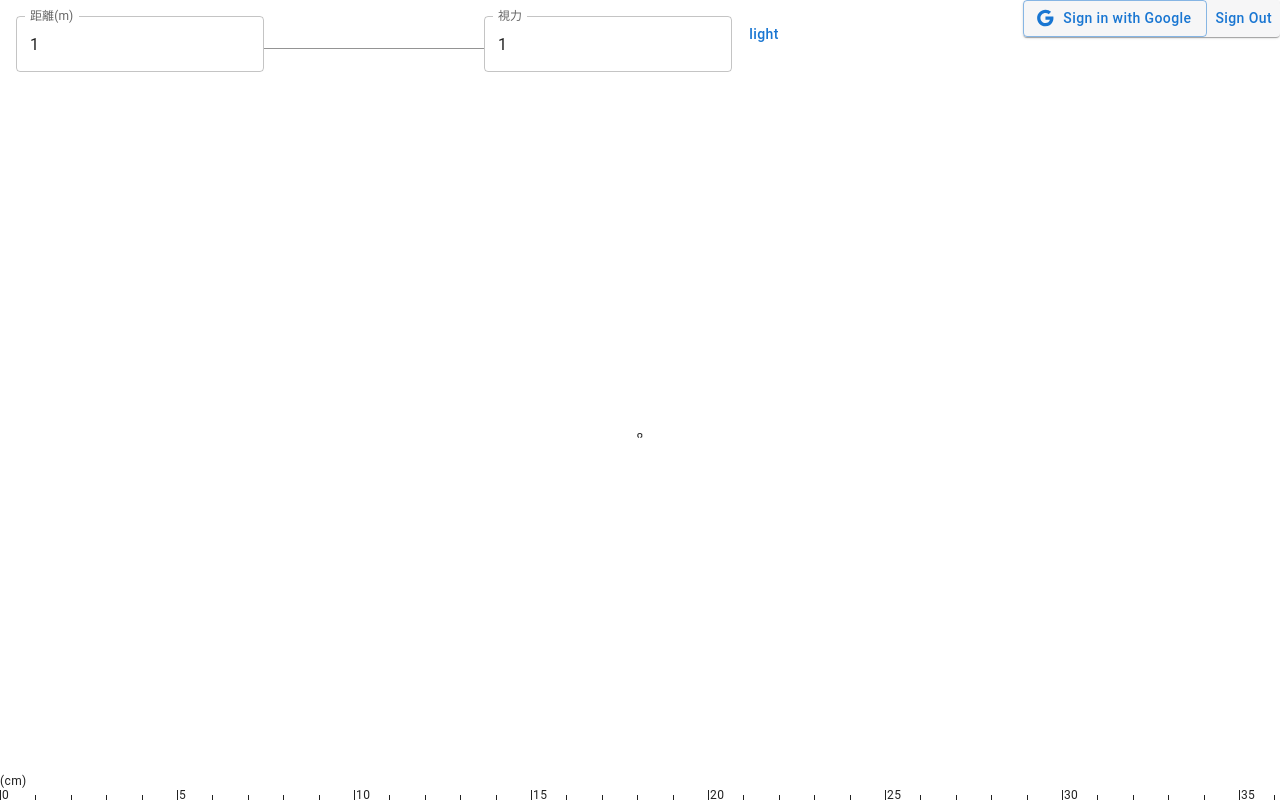
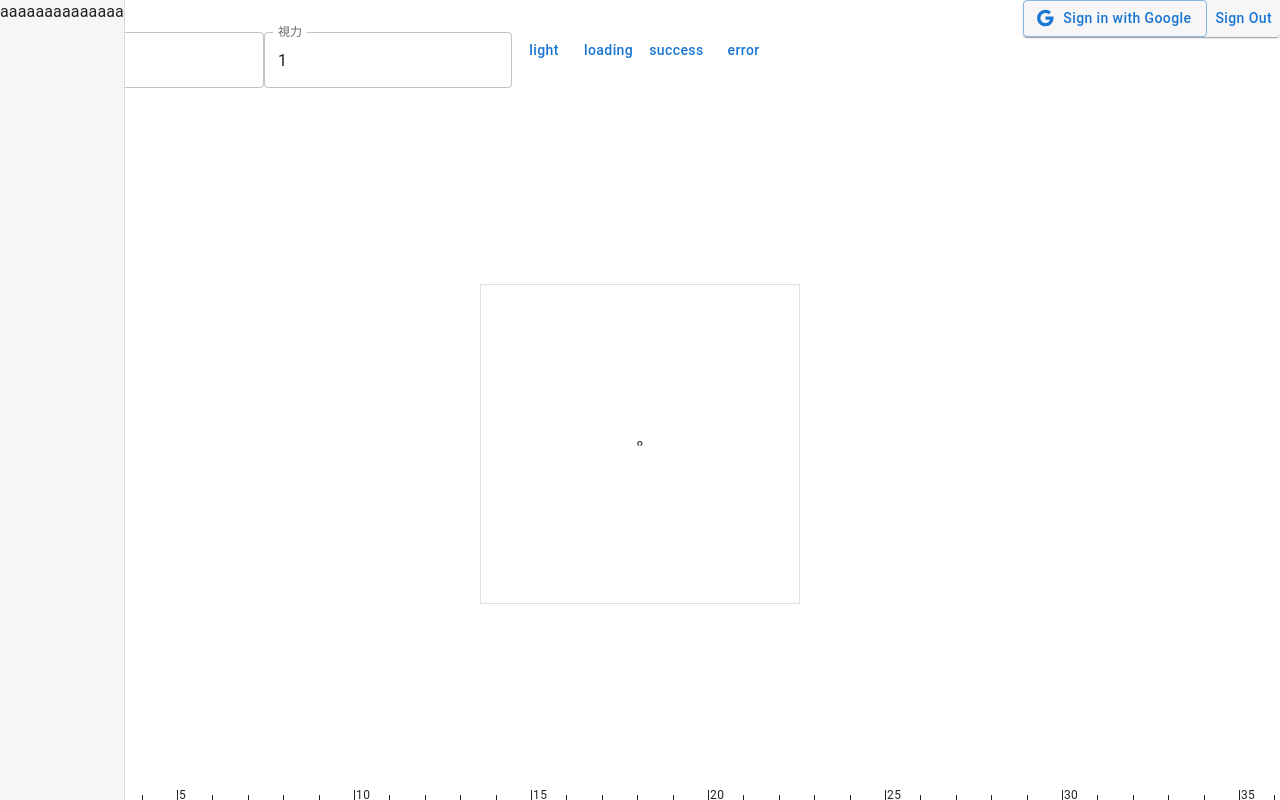
Before and after one commit to kazeusagi/vision-test-ui-v2, a Next.js app: page / in a window 1280 px wide. Built offline with nearby package versions, Linux system fonts and the light colour scheme; no server answers; what @mui/material-nextjs would draw is missing.

Commit message:
feat: ローディングとサイドバーの作りこみ

```diff
--- a/src/app/layout.tsx
+++ b/src/app/layout.tsx
@@ -1,4 +1,5 @@
 import { AuthContainer } from '@/components/Auth';
+import { LoadingBar } from '@/components/Loading';
 import { MuiThemeProvider } from '@/components/Mui/MuiThemeProvider';
 import type { Metadata } from 'next';
 import { Suspense } from 'react';
@@ -21,6 +22,7 @@ export default async function RootLayout({
 				<Suspense>
 					<MuiThemeProvider>
 						<AuthContainer />
+						<LoadingBar />
 						<main>{children}</main>
 					</MuiThemeProvider>
 				</Suspense>
--- a/src/app/page.tsx
+++ b/src/app/page.tsx
@@ -3,21 +3,28 @@
 import { LandoltRing } from '@/components/LandoltRing/LandoltRing';
 import { ToggleTheme } from '@/components/Mui';
 import { Ruler } from '@/components/Ruler';
-import { distanceAtom, visionAtom } from '@/utils/atoms';
-import { Box, Input, TextField } from '@mui/material';
-import { useAtom } from 'jotai';
+import { Sidebar } from '@/components/Sidebar';
+import { distanceAtom, loadingStatusAtom, visionAtom } from '@/utils/atoms';
+import { Box, Button, TextField } from '@mui/material';
+import { useAtom, useSetAtom } from 'jotai';
 
 export default function Home() {
 	const [distance, setDistance] = useAtom(distanceAtom);
 	const [vision, setVision] = useAtom(visionAtom);
 
+	const setLoadingStatus = useSetAtom(loadingStatusAtom);
+
 	return (
 		<Box height='100dvh' display='flex' flexDirection='column' p={2} gap={2}>
+			<Sidebar anchor='left' />
 			<Box>
 				<TextField type='number' label='距離(m)' value={distance} onChange={onChangeDistance} />
-				<Input type='number' />
 				<TextField type='number' label='視力' value={vision} onChange={onChangeVision} />
 				<ToggleTheme />
+
+				<Button onClick={() => setLoadingStatus('loading')}>loading</Button>
+				<Button onClick={() => setLoadingStatus('success')}>success</Button>
+				<Button onClick={() => setLoadingStatus('error')}>error</Button>
 			</Box>
 
 			<Box flexGrow={1} display='flex' justifyContent='center' alignItems='center'>
--- a/src/components/LandoltRing/LandoltRing.tsx
+++ b/src/components/LandoltRing/LandoltRing.tsx
@@ -2,6 +2,7 @@
 
 import { colorSchemeAtom, distanceAtom, dpmmAtom, visionAtom } from '@/utils/atoms';
 import { getLandoltDiameterMm, mmToPx } from '@/utils/landolt';
+import { Box } from '@mui/material';
 import { useAtom, useAtomValue } from 'jotai';
 import Image from 'next/image';
 import { useEffect, useState } from 'react';
@@ -20,8 +21,6 @@ export function LandoltRing() {
 		const landoltDiameterMm = getLandoltDiameterMm({ distance, vision });
 		const landoltDiameterPx = mmToPx(landoltDiameterMm, dpmm);
 		setLandoltDiameterPx(landoltDiameterPx);
-		console.log(`${landoltDiameterMm}mm`);
-		console.log(`${landoltDiameterPx}px`);
 	}, [distance, vision]);
 
 	useEffect(() => {
@@ -29,6 +28,16 @@ export function LandoltRing() {
 	}, [landoltDiameterPx]);
 
 	return (
+		<Box
+			width='20rem'
+			height='20rem'
+			display='flex'
+			justifyContent='center'
+			alignItems='center'
+			border='1px solid'
+			borderColor='divider'
+			overflow='hidden'
+		>
 			<Image
 				src={`/landoltRing_${colorScheme}.png`}
 				width={landoltDiameterPx}
@@ -39,5 +48,6 @@ export function LandoltRing() {
 					transition: 'transform 0.5s',
 				}}
 			/>
+		</Box>
 	);
 }
--- /dev/null
+++ b/src/components/Loading/LoadingBar.tsx
@@ -0,0 +1,50 @@
+'use client';
+
+import { loadingStatusAtom } from '@/utils/atoms';
+import { Box, LinearProgress } from '@mui/material';
+import { useAtom } from 'jotai';
+import { usePathname } from 'next/navigation';
+import { useEffect } from 'react';
+
+export function LoadingBar() {
+	const pathname = usePathname();
+
+	const [loadingStatus, setLoadingStatus] = useAtom(loadingStatusAtom);
+
+	// 画面遷移時にローディングを完了する
+	useEffect(() => {
+		setLoadingStatus('success');
+	}, [pathname]);
+
+	// ローディング終了時に時間差で待機状態に戻す
+	useEffect(() => {
+		if (loadingStatus === 'success' || loadingStatus === 'error') {
+			const time = loadingStatus === 'success' ? 1000 : 4000;
+			const timer = setTimeout(() => {
+				setLoadingStatus('idle');
+			}, time);
+			return () => clearTimeout(timer);
+		}
+	}, [loadingStatus]);
+
+	return (
+		loadingStatus !== 'idle' && (
+			<Box position='absolute' top='0' left='0' right='0'>
+				<LinearProgress color={color()} variant={variant()} value={100} />
+			</Box>
+		)
+	);
+
+	// 色
+	function color(): 'primary' | 'success' | 'error' {
+		if (loadingStatus === 'success') return 'success';
+		if (loadingStatus === 'error') return 'error';
+		return 'primary';
+	}
+
+	// バリエーション
+	function variant(): 'determinate' | 'indeterminate' {
+		if (loadingStatus === 'loading') return 'indeterminate';
+		return 'determinate';
+	}
+}
--- /dev/null
+++ b/src/components/Loading/index.ts
@@ -0,0 +1 @@
+export * from './LoadingBar';
--- /dev/null
+++ b/src/components/Sidebar/Sidebar.tsx
@@ -0,0 +1,13 @@
+import { Drawer } from '@mui/material';
+
+type Props = {
+	anchor: 'left' | 'right';
+};
+
+export function Sidebar({ anchor }: Props) {
+	return (
+		<Drawer anchor={anchor} variant='persistent' open={true} style={{ width: '10rem' }}>
+			aaaaaaaaaaaaaa
+		</Drawer>
+	);
+}
--- /dev/null
+++ b/src/components/Sidebar/index.ts
@@ -0,0 +1 @@
+export * from './Sidebar';
--- a/src/utils/atoms.ts
+++ b/src/utils/atoms.ts
@@ -2,6 +2,7 @@ import type { Resolution } from '@/types/resolution';
 import { atom } from 'jotai';
 import { atomWithStorage } from 'jotai/utils';
 import type { Session } from 'next-auth';
+import { atomWithToggle } from './jotai';
 
 // 認証
 export const sessionAtom = atom<Session | null>(null);
@@ -17,6 +18,10 @@ export const visionAtom = atom(1);
 
 // Theme
 export const colorSchemeAtom = atomWithStorage<'light' | 'dark'>('colorScheme', 'light');
+
+// Loading
+export const loadingStatusAtom = atom<'idle' | 'loading' | 'success' | 'error'>('idle');
+export const aaAtom = atomWithToggle(false);
 
 // 拡張atom
 // 認証
--- /dev/null
+++ b/src/utils/jotai/atomWithToggle.ts
@@ -0,0 +1,12 @@
+// https://jotai.org/docs/recipes/atom-with-toggle
+
+import { type WritableAtom, atom } from 'jotai';
+
+export function atomWithToggle(initialValue?: boolean): WritableAtom<boolean, [boolean?], void> {
+	const anAtom = atom(initialValue, (get, set, nextValue?: boolean) => {
+		const update = nextValue ?? !get(anAtom);
+		set(anAtom, update);
+	});
+
+	return anAtom as WritableAtom<boolean, [boolean?], void>;
+}
--- /dev/null
+++ b/src/utils/jotai/index.ts
@@ -0,0 +1 @@
+export * from './atomWithToggle';
```
Also changed, not shown: src/app/vision-test/page.tsx (deleted, +0 -39 lines), 1 other file (tests, documents, lock files or other folders). Lines whose indentation alone changed are shown as unchanged.
